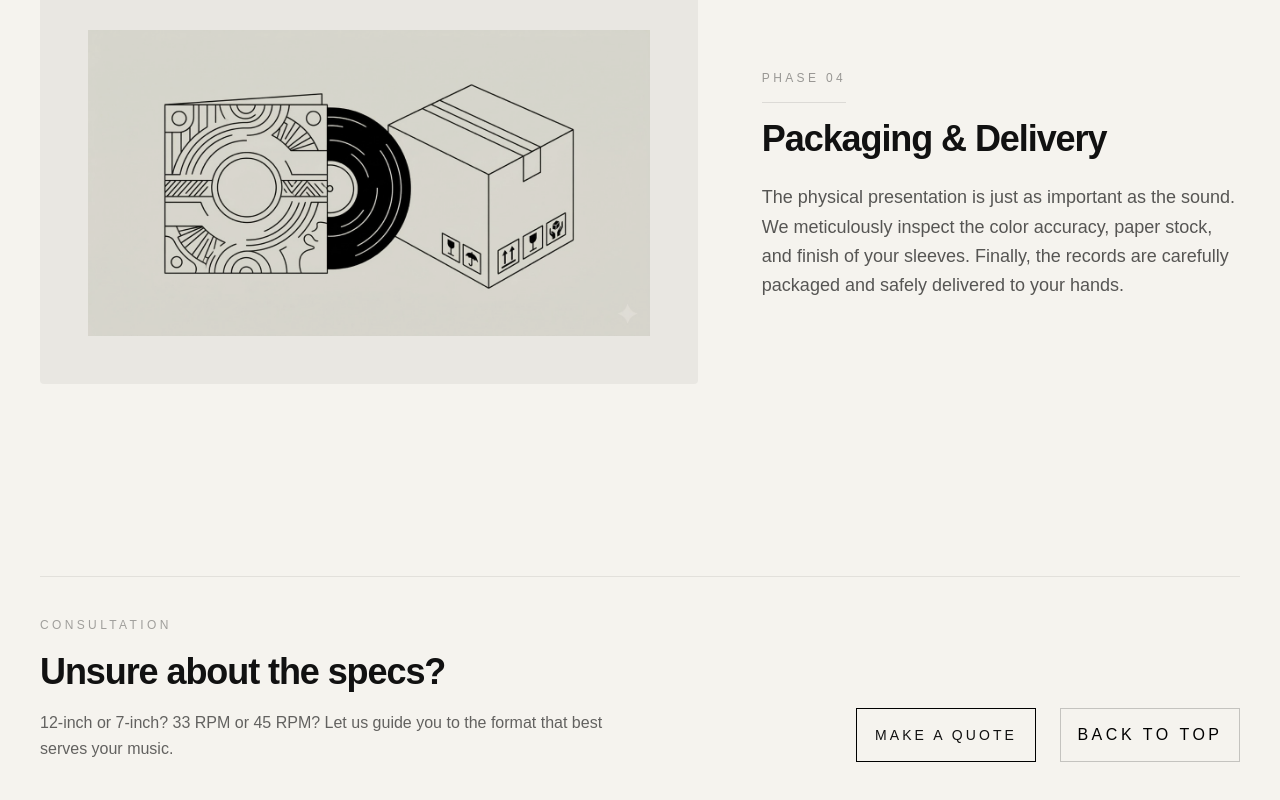
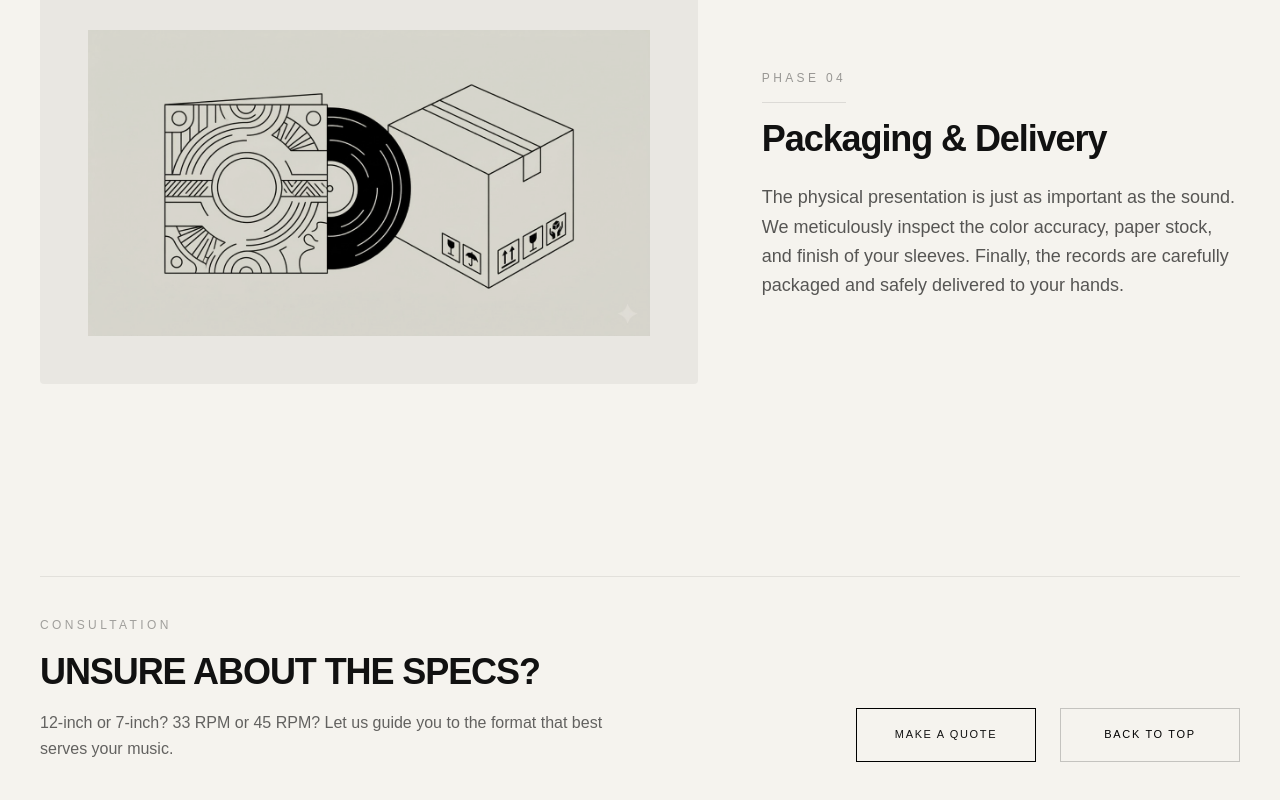
Before and after one commit to edkim88/champion-pressing-site, a Next.js app: page /pressing in a window 1280 px wide. Shown: the part 2501-3301 px from the top of the page. Built offline with nearby package versions, Linux system fonts and the light colour scheme.

Commit message:
0317 final

```diff
--- a/app/about/page.tsx
+++ b/app/about/page.tsx
@@ -202,24 +202,25 @@ export default function About() {
                 Ready to press?
               </h3>
               <p className="max-w-xl mt-4 text-sm md:text-base leading-relaxed text-black/60">
-                Let's discuss your next project and bring your sound to physical form.
+                Let&apos;s discuss your next project and bring your sound to physical form.
               </p>
             </div>
 
+            {/* 버튼 영역: div를 사용하여 브라우저 기본 버튼 스타일 간섭을 원천 차단 */}
             <div className="flex gap-4 md:gap-6 items-center">
               <Link
                 href="/quote"
-              className="inline-flex w-[140px] md:w-[180px] h-[48px] md:h-[54px] items-center justify-center border border-black bg-transparent text-black text-[10px] md:text-[14px] font-normal uppercase tracking-[0.22em] leading-none appearance-none hover:bg-black hover:text-[#f5f3ee] transition-all duration-300 whitespace-nowrap"
+                className="flex w-[140px] md:w-[180px] h-[48px] md:h-[54px] items-center justify-center border border-black bg-transparent text-black text-[10px] md:text-[11px] font-normal uppercase tracking-[0.15em] leading-none transition-all duration-300 hover:bg-black hover:text-[#f5f3ee] whitespace-nowrap"
               >
                 Make a Quote
               </Link>
 
-            <button
+              <div
                 onClick={scrollToTop}
-              className="inline-flex w-[140px] md:w-[180px] h-[48px] md:h-[54px] items-center justify-center border border-black/20 bg-transparent text-black text-[8px] md:text-[8px] font-normal uppercase tracking-[0.22em] leading-none appearance-none hover:bg-black hover:border-black hover:text-[#f5f3ee] transition-all duration-300 whitespace-nowrap"
+                className="cursor-pointer flex w-[140px] md:w-[180px] h-[48px] md:h-[54px] items-center justify-center border border-black/20 bg-transparent text-black text-[10px] md:text-[11px] font-normal uppercase tracking-[0.15em] leading-none transition-all duration-300 hover:bg-black hover:border-black hover:text-[#f5f3ee] whitespace-nowrap"
               >
                 Back to Top
-            </button>
+              </div>
             </div>
           </div>
         </div>
--- a/app/pressing/page.tsx
+++ b/app/pressing/page.tsx
@@ -68,7 +68,7 @@ export default function Pressing() {
             />
           </Link>
 
-          {/* DESKTOP MENU (Visible on LG screens and up) */}
+          {/* DESKTOP MENU */}
           <div className="hidden lg:flex items-center h-[48px] gap-10 lg:gap-14 text-sm uppercase tracking-[0.12em]">
             {navLinks.map((link) => (
               <Link
@@ -155,7 +155,6 @@ export default function Pressing() {
                 index % 2 === 0 ? "md:flex-row-reverse" : ""
               }`}
             >
-              {/* Image Area */}
               <div className="w-full md:w-[55%] bg-black/5 p-8 md:p-12 rounded-sm flex items-center justify-center">
                 <Image
                   src={process.imgSrc}
@@ -166,7 +165,6 @@ export default function Pressing() {
                 />
               </div>
 
-              {/* Text Area */}
               <div className="w-full md:w-[40%]">
                 <p className="text-[10px] md:text-xs uppercase tracking-[0.28em] text-black/38 mb-4 border-b border-black/10 pb-4 inline-block">
                   Phase {process.id}
@@ -190,7 +188,7 @@ export default function Pressing() {
             <p className="text-[10px] md:text-xs uppercase tracking-[0.28em] text-black/35 mb-4">
               CONSULTATION
             </p>
-            <h3 className="text-2xl md:text-4xl font-semibold tracking-[-0.03em] leading-tight">
+            <h3 className="text-2xl md:text-4xl font-semibold tracking-[-0.03em] leading-tight uppercase">
               Unsure about the specs?
             </h3>
             <p className="max-w-xl mt-4 text-sm md:text-base leading-relaxed text-black/60">
@@ -198,20 +196,21 @@ export default function Pressing() {
             </p>
           </div>
 
-         <div className="flex gap-4 md:gap-6 items-center">
+          {/* 버튼 영역: div를 사용하여 태그 간 스타일 차이 완전 제거 */}
+          <div className="flex gap-4 md:gap-6 items-center">
             <Link
               href="/quote"
-              className="inline-flex w-[140px] md:w-[180px] h-[48px] md:h-[54px] items-center justify-center border border-black bg-transparent text-black text-[10px] md:text-[14px] font-normal uppercase tracking-[0.22em] leading-none appearance-none hover:bg-black hover:text-[#f5f3ee] transition-all duration-300 whitespace-nowrap"
+              className="flex w-[140px] md:w-[180px] h-[48px] md:h-[54px] items-center justify-center border border-black bg-transparent text-black text-[10px] md:text-[11px] font-normal uppercase tracking-[0.15em] leading-none transition-all duration-300 hover:bg-black hover:text-[#f5f3ee] whitespace-nowrap"
             >
               Make a Quote
             </Link>
 
-            <button
+            <div
               onClick={scrollToTop}
-              className="inline-flex w-[140px] md:w-[180px] h-[48px] md:h-[54px] items-center justify-center border border-black/20 bg-transparent text-black text-[8px] md:text-[px] font-normal uppercase tracking-[0.22em] leading-none appearance-none hover:bg-black hover:border-black hover:text-[#f5f3ee] transition-all duration-300 whitespace-nowrap"
+              className="cursor-pointer flex w-[140px] md:w-[180px] h-[48px] md:h-[54px] items-center justify-center border border-black/20 bg-transparent text-black text-[10px] md:text-[11px] font-normal uppercase tracking-[0.15em] leading-none transition-all duration-300 hover:bg-black hover:border-black hover:text-[#f5f3ee] whitespace-nowrap"
             >
               Back to Top
-            </button>
+            </div>
           </div>
         </div>
       </section>
--- a/app/quality/page.tsx
+++ b/app/quality/page.tsx
@@ -212,17 +212,17 @@ export default function QualityPage() {
           <div className="flex gap-4 md:gap-6 items-center">
             <Link
               href="/quote"
-              className="inline-flex w-[140px] md:w-[180px] h-[48px] md:h-[54px] items-center justify-center border border-black bg-transparent text-black text-[10px] md:text-[14px] font-normal uppercase tracking-[0.22em] leading-none appearance-none hover:bg-black hover:text-[#f5f3ee] transition-all duration-300 whitespace-nowrap"
+              className="flex w-[140px] md:w-[180px] h-[48px] md:h-[54px] items-center justify-center border border-black bg-transparent text-black text-[10px] md:text-[11px] font-normal uppercase tracking-[0.15em] leading-none transition-all duration-300 hover:bg-black hover:text-[#f5f3ee] whitespace-nowrap"
             >
               Make a Quote
             </Link>
 
-            <button
+            <div
               onClick={scrollToTop}
-              className="inline-flex w-[140px] md:w-[180px] h-[48px] md:h-[54px] items-center justify-center border border-black/20 bg-transparent text-black text-[8px] md:text-[8px] font-normal uppercase tracking-[0.22em] leading-none appearance-none hover:bg-black hover:border-black hover:text-[#f5f3ee] transition-all duration-300 whitespace-nowrap"
+              className="cursor-pointer flex w-[140px] md:w-[180px] h-[48px] md:h-[54px] items-center justify-center border border-black/20 bg-transparent text-black text-[10px] md:text-[11px] font-normal uppercase tracking-[0.15em] leading-none transition-all duration-300 hover:bg-black hover:border-black hover:text-[#f5f3ee] whitespace-nowrap"
             >
               Back to Top
-            </button>
+            </div>
           </div>
         </div>
       </section>
```
Also changed, not shown: app/page.tsx (+10 -19 lines). Lines whose indentation alone changed are shown as unchanged.
